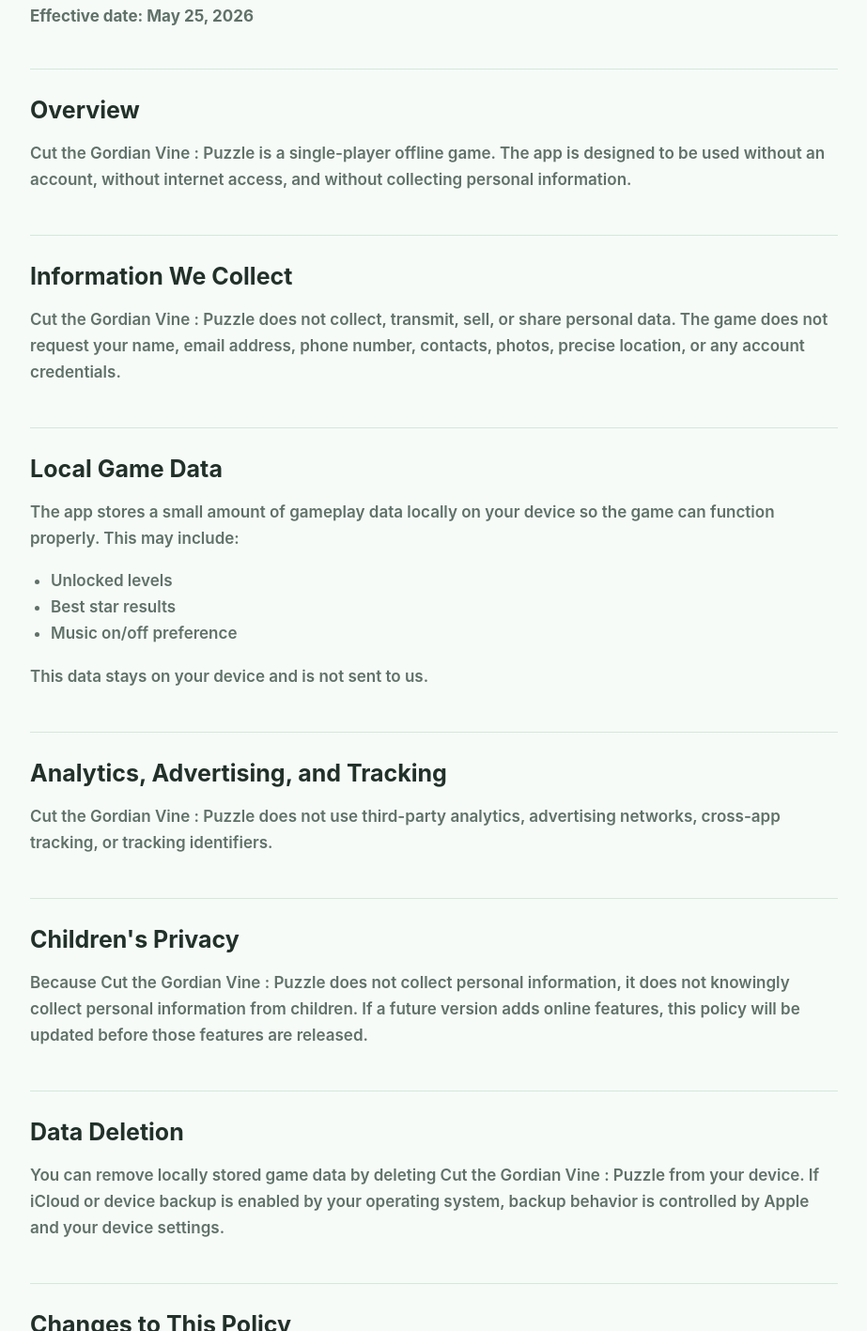
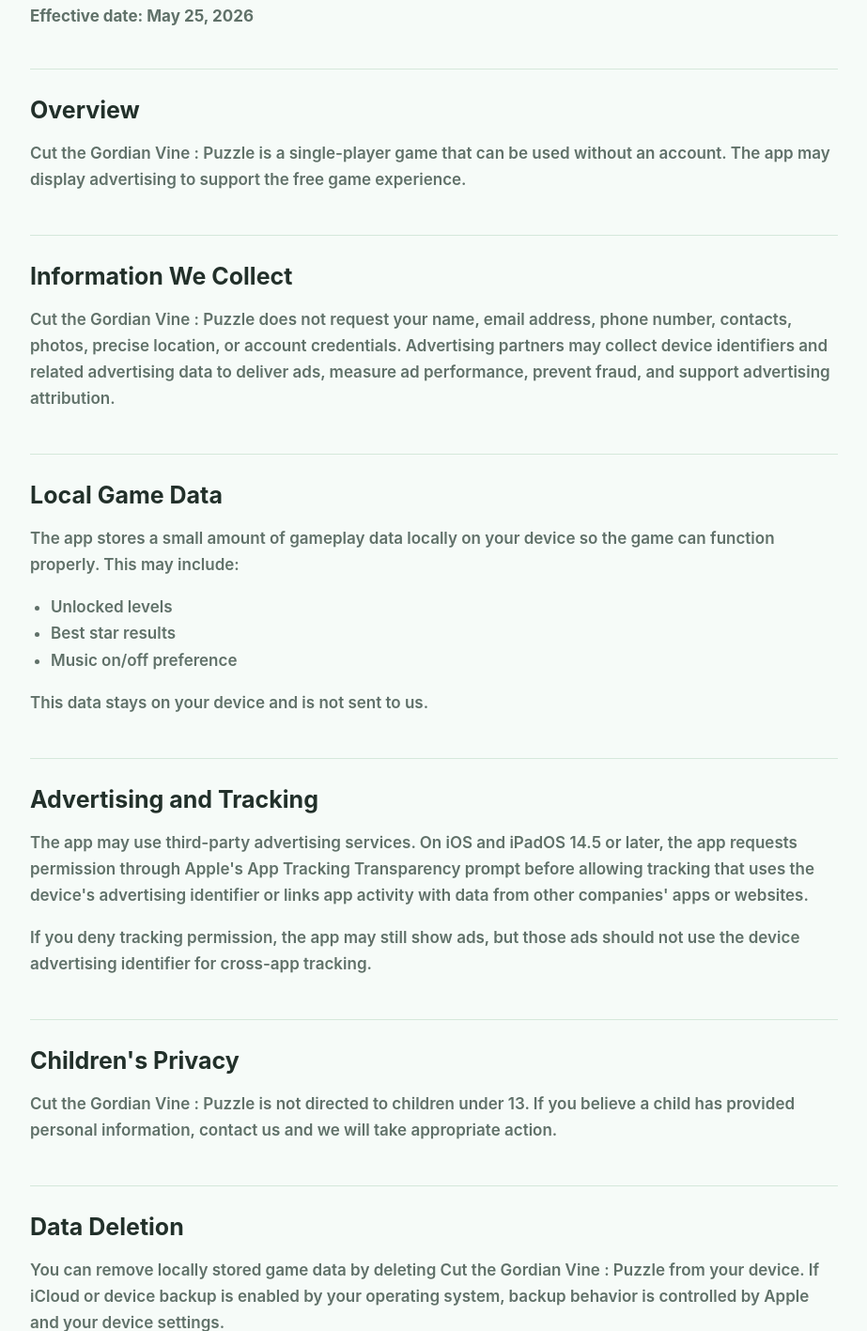
Before and after one commit to wilbertwabomba72/CutTheGordianVine-Puzzle, a plain HTML site: page privacy.html in a window 1280 px wide. Shown: the part 189-1606 px from the top of the page at 94% size, without its empty margins (178-1101 px from the left). Drawn offline with Linux system fonts and the light colour scheme.

Commit message:
Add files via upload

```diff
--- a/privacy.html
+++ b/privacy.html
@@ -88,12 +88,12 @@
 
     <section>
       <h2>Overview</h2>
-      <p>Cut the Gordian Vine : Puzzle is a single-player offline game. The app is designed to be used without an account, without internet access, and without collecting personal information.</p>
+      <p>Cut the Gordian Vine : Puzzle is a single-player game that can be used without an account. The app may display advertising to support the free game experience.</p>
     </section>
 
     <section>
       <h2>Information We Collect</h2>
-      <p>Cut the Gordian Vine : Puzzle does not collect, transmit, sell, or share personal data. The game does not request your name, email address, phone number, contacts, photos, precise location, or any account credentials.</p>
+      <p>Cut the Gordian Vine : Puzzle does not request your name, email address, phone number, contacts, photos, precise location, or account credentials. Advertising partners may collect device identifiers and related advertising data to deliver ads, measure ad performance, prevent fraud, and support advertising attribution.</p>
     </section>
 
     <section>
@@ -108,13 +108,14 @@
     </section>
 
     <section>
-      <h2>Analytics, Advertising, and Tracking</h2>
-      <p>Cut the Gordian Vine : Puzzle does not use third-party analytics, advertising networks, cross-app tracking, or tracking identifiers.</p>
+      <h2>Advertising and Tracking</h2>
+      <p>The app may use third-party advertising services. On iOS and iPadOS 14.5 or later, the app requests permission through Apple's App Tracking Transparency prompt before allowing tracking that uses the device's advertising identifier or links app activity with data from other companies' apps or websites.</p>
+      <p>If you deny tracking permission, the app may still show ads, but those ads should not use the device advertising identifier for cross-app tracking.</p>
     </section>
 
     <section>
       <h2>Children's Privacy</h2>
-      <p>Because Cut the Gordian Vine : Puzzle does not collect personal information, it does not knowingly collect personal information from children. If a future version adds online features, this policy will be updated before those features are released.</p>
+      <p>Cut the Gordian Vine : Puzzle is not directed to children under 13. If you believe a child has provided personal information, contact us and we will take appropriate action.</p>
     </section>
 
     <section>
```
Also changed, not shown: index.html (+2 -2 lines).
